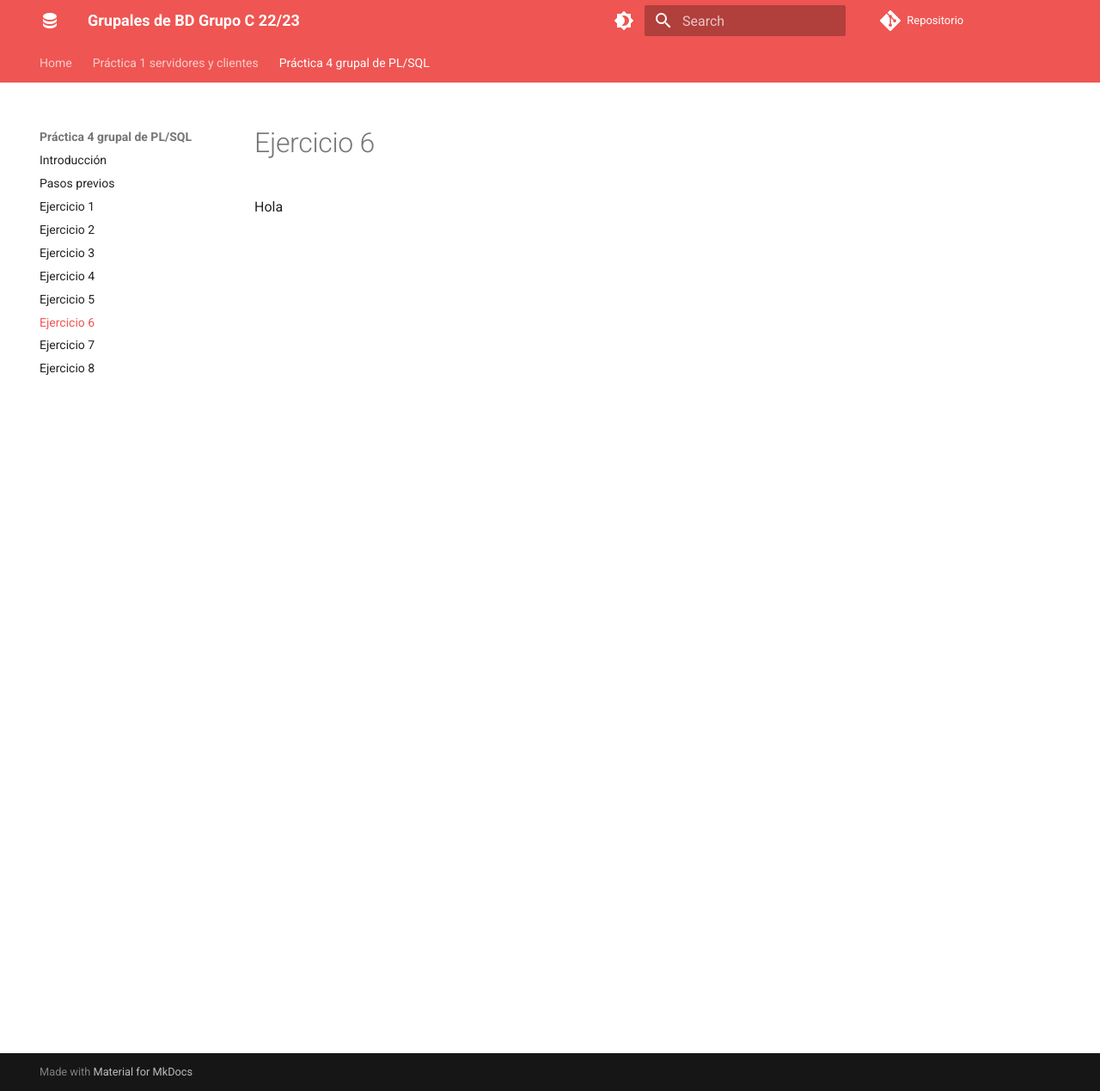
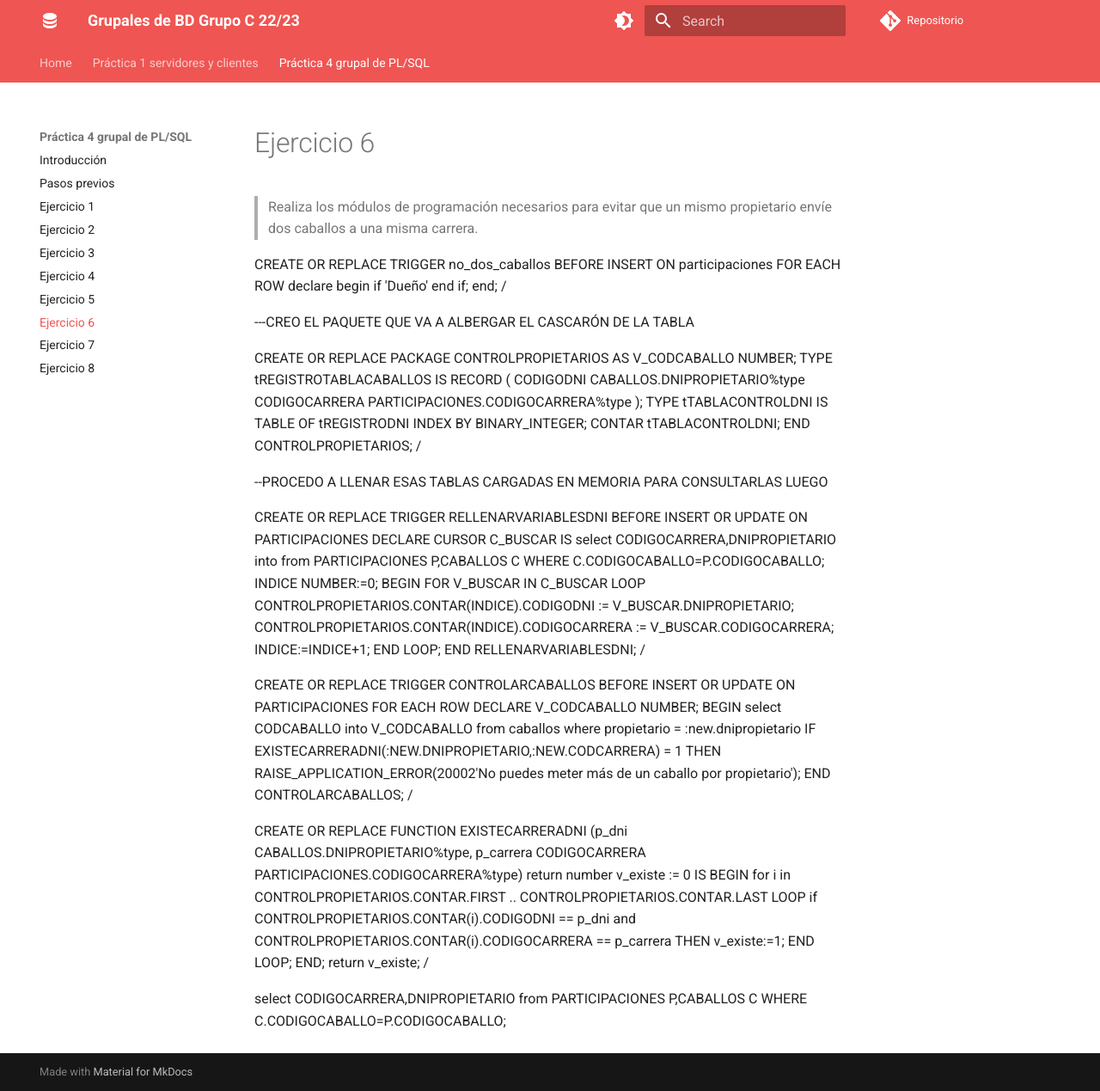
Before and after one commit to adriasir123/grupalesbdc, an MkDocs documentation site: the page built from docs/p4-grupal-plsql/ejercicio6.md, in a window 1280 px wide and 1269 px high. Shown: the whole window at 86% size. Built offline with MkDocs 1.6.1 and Material for MkDocs 9.7.7, drawn with Linux system fonts in a browser that asks for light colours; comment, search, counter and statistics services are not loaded.

Commit message:
Añado lo que llevo del ejercicio 6

```diff
--- a/docs/p4-grupal-plsql/ejercicio6.md
+++ b/docs/p4-grupal-plsql/ejercicio6.md
@@ -1,2 +1,78 @@
 # Ejercicio 6
-Hola
+
+> Realiza los módulos de programación necesarios para evitar que un mismo propietario envíe dos caballos a una misma carrera.
+
+CREATE OR REPLACE TRIGGER no_dos_caballos
+BEFORE INSERT ON participaciones
+FOR EACH ROW
+declare
+begin
+if 'Dueño'
+end if;
+end;
+/
+
+
+
+---CREO EL PAQUETE QUE VA A ALBERGAR EL CASCARÓN DE LA TABLA
+
+CREATE OR REPLACE PACKAGE CONTROLPROPIETARIOS
+AS
+V_CODCABALLO NUMBER;
+TYPE tREGISTROTABLACABALLOS IS RECORD
+(
+CODIGODNI CABALLOS.DNIPROPIETARIO%type
+CODIGOCARRERA PARTICIPACIONES.CODIGOCARRERA%type
+);
+TYPE tTABLACONTROLDNI IS TABLE OF tREGISTRODNI
+INDEX BY BINARY_INTEGER;
+CONTAR tTABLACONTROLDNI;
+END CONTROLPROPIETARIOS;
+/
+
+--PROCEDO A LLENAR ESAS TABLAS CARGADAS EN MEMORIA PARA CONSULTARLAS LUEGO
+
+CREATE OR REPLACE TRIGGER RELLENARVARIABLESDNI
+BEFORE INSERT OR UPDATE ON PARTICIPACIONES
+DECLARE
+CURSOR C_BUSCAR IS select CODIGOCARRERA,DNIPROPIETARIO into  from PARTICIPACIONES P,CABALLOS C WHERE C.CODIGOCABALLO=P.CODIGOCABALLO;
+INDICE NUMBER:=0;
+BEGIN
+FOR V_BUSCAR IN C_BUSCAR LOOP
+    CONTROLPROPIETARIOS.CONTAR(INDICE).CODIGODNI := V_BUSCAR.DNIPROPIETARIO;
+    CONTROLPROPIETARIOS.CONTAR(INDICE).CODIGOCARRERA := V_BUSCAR.CODIGOCARRERA;
+    INDICE:=INDICE+1;
+END LOOP;
+END RELLENARVARIABLESDNI;
+/
+
+CREATE OR REPLACE TRIGGER CONTROLARCABALLOS
+BEFORE INSERT OR UPDATE ON PARTICIPACIONES
+FOR EACH ROW
+DECLARE
+V_CODCABALLO NUMBER;
+BEGIN
+select CODCABALLO into V_CODCABALLO from caballos where propietario = :new.dnipropietario
+IF EXISTECARRERADNI(:NEW.DNIPROPIETARIO,:NEW.CODCARRERA) = 1 THEN
+    RAISE_APPLICATION_ERROR(20002'No puedes meter más de un caballo por propietario');
+END CONTROLARCABALLOS;
+/
+
+CREATE OR REPLACE FUNCTION EXISTECARRERADNI (p_dni CABALLOS.DNIPROPIETARIO%type, p_carrera CODIGOCARRERA PARTICIPACIONES.CODIGOCARRERA%type)
+return number
+v_existe := 0
+IS
+BEGIN
+for i in CONTROLPROPIETARIOS.CONTAR.FIRST .. CONTROLPROPIETARIOS.CONTAR.LAST LOOP
+        if CONTROLPROPIETARIOS.CONTAR(i).CODIGODNI == p_dni and CONTROLPROPIETARIOS.CONTAR(i).CODIGOCARRERA == p_carrera THEN
+            v_existe:=1;
+END LOOP;
+END;
+return v_existe;
+/
+
+
+
+
+
+select CODIGOCARRERA,DNIPROPIETARIO from PARTICIPACIONES P,CABALLOS C WHERE C.CODIGOCABALLO=P.CODIGOCABALLO;
```
